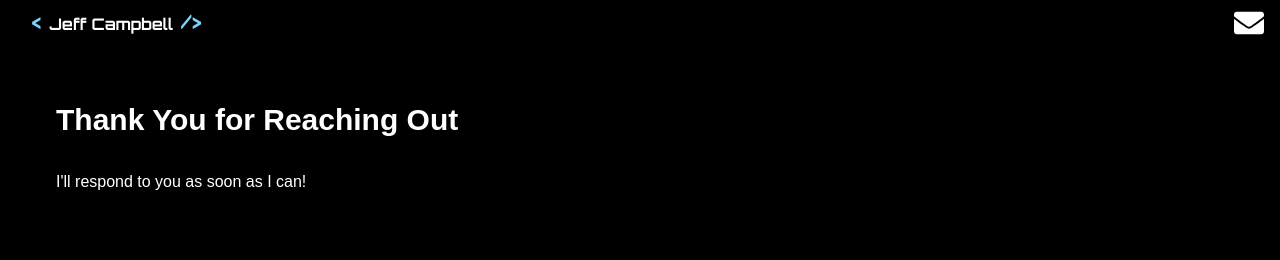
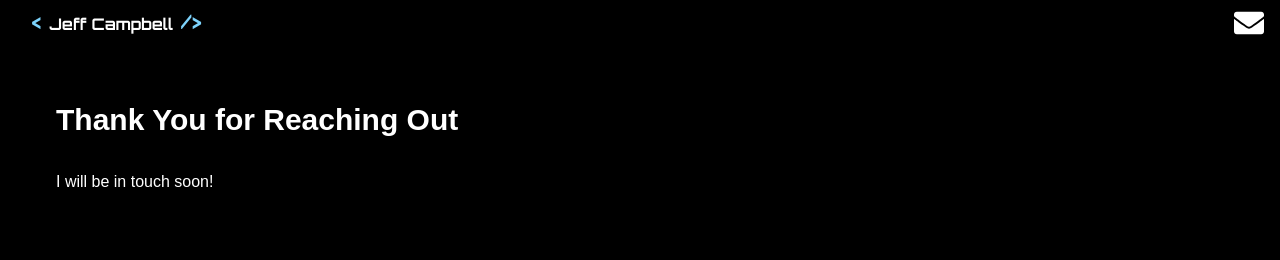
Before and after one commit to Cam06002/jeffcodes, a Next.js app: page /contact in a window 1280 px wide. Both pictures are taken after typing "name@example.com", "Sample", "Sample" into the empty fields and a click on the button "Submit". Shown: the top 260 px of the page. Built offline with nearby package versions, Linux system fonts and the light colour scheme; no server answers.

Commit message:
updated message

```diff
--- a/src/app/contact/page.tsx
+++ b/src/app/contact/page.tsx
@@ -74,7 +74,7 @@ const Contact: FC = () => {
 
       {showThankYou&&<>
         <h3 className="text-align-center text-3xl font-bold mb-4 md:mb-8">Thank You for Reaching Out</h3>
-        <p>I'll respond to you as soon as I can!</p>
+        <p>I will be in touch soon!</p>
       </>}
     </div>
   )
```
